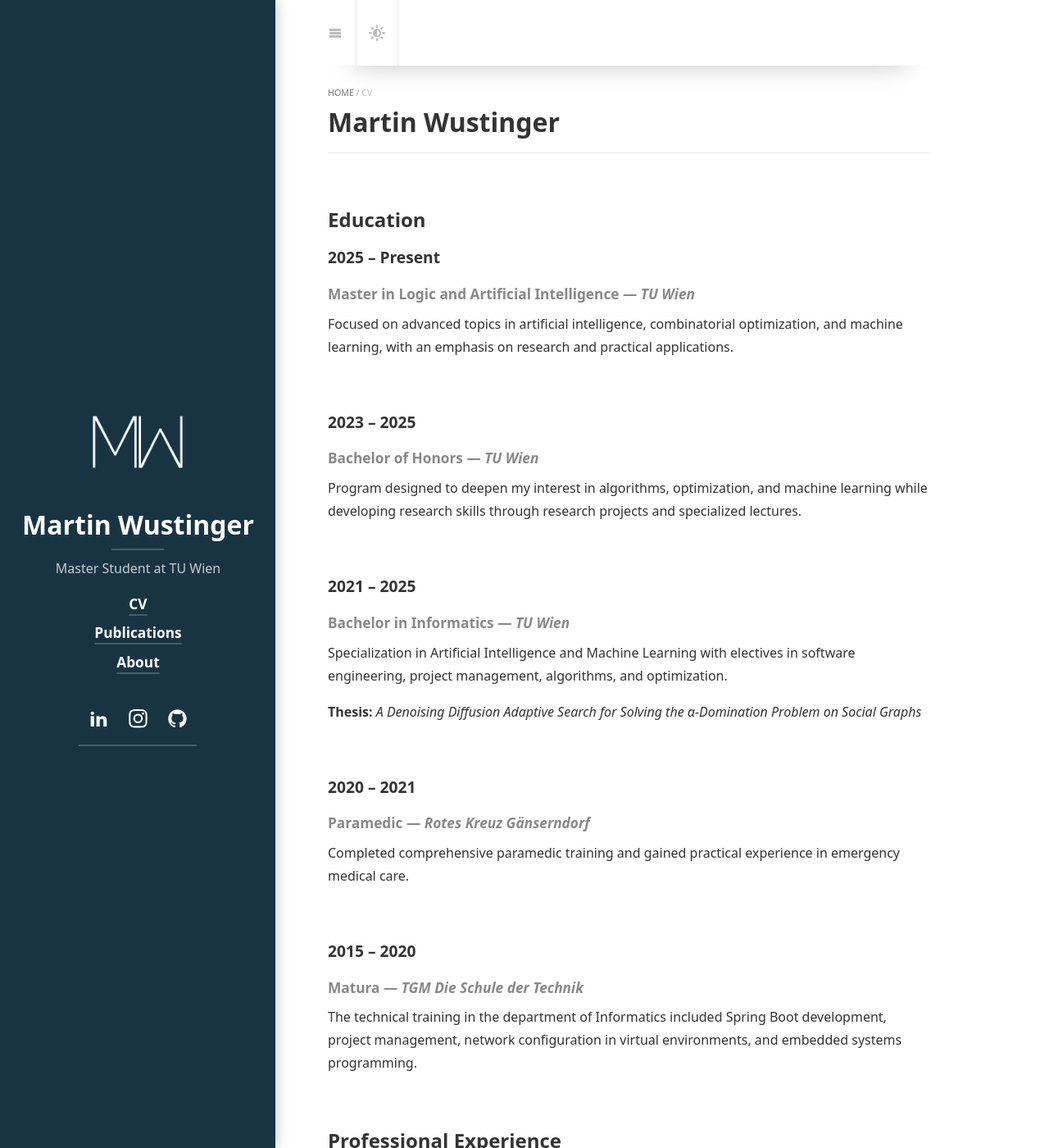
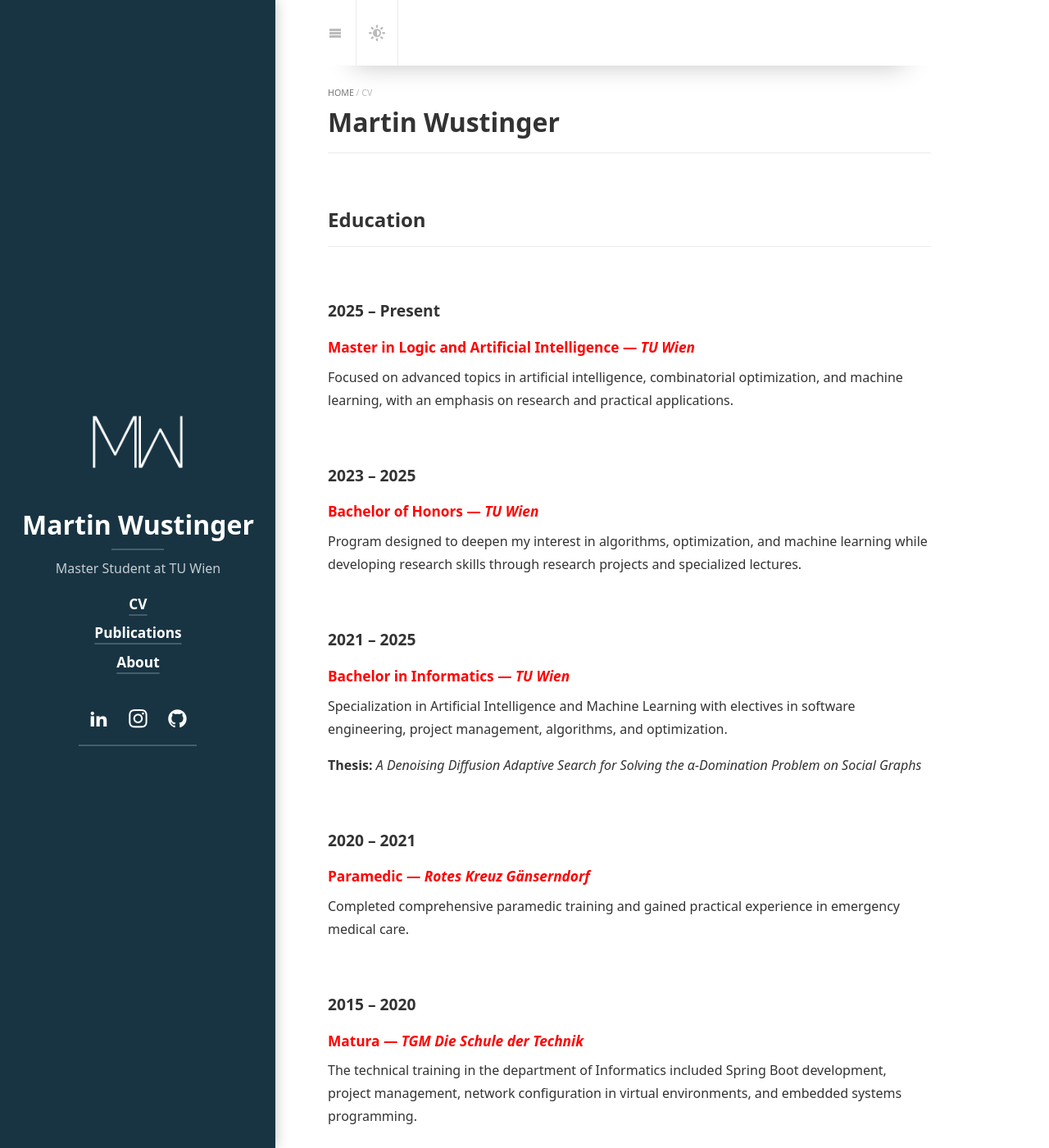
Before and after one commit to mwustinger/github.io, a Jekyll site: the page built from cv.md, in a window 1280 px wide and 1400 px high. Shown: the whole window at 82% size. Built offline with Jekyll 4.4.1, drawn with Linux system fonts in a browser that asks for light colours; cached includes are drawn as plain includes; nearby versions of some CDN libraries; some web fonts are replaced; library files that are not in the unit come from our copies.

Commit message:
Update CV

```diff
--- a/assets/css/custom.css
+++ b/assets/css/custom.css
@@ -1,3 +1,3 @@
 h4 {
-  color: #888888;  /* grey */
+  color: #FF0000;  /* grey */
 }
--- a/cv.md
+++ b/cv.md
@@ -7,7 +7,7 @@ hide_last_modified: false
 ---
 
 ## Education
-
+---
 ### 2025 – Present
 #### Master in Logic and Artificial Intelligence — *TU Wien*
 Focused on advanced topics in artificial intelligence, combinatorial optimization, and machine learning, with an emphasis on research and practical applications.
```
